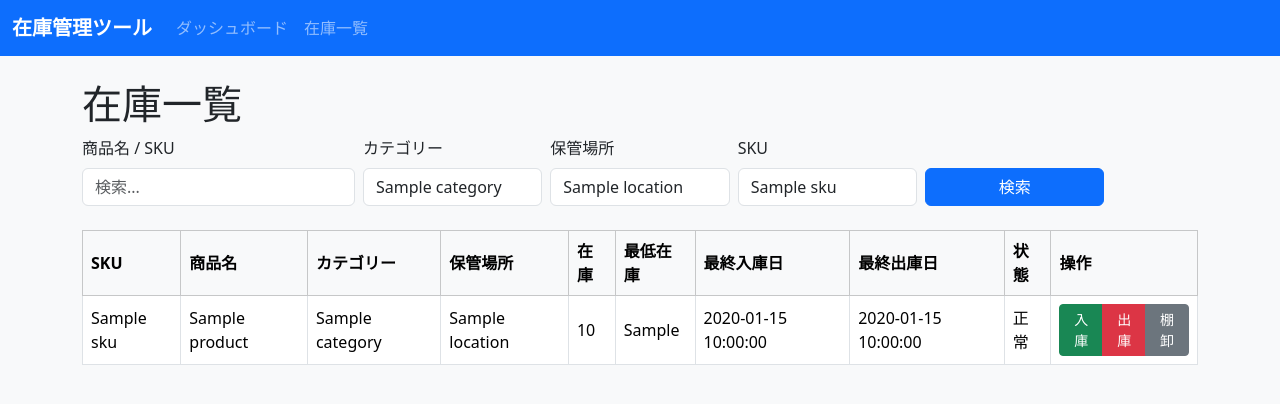
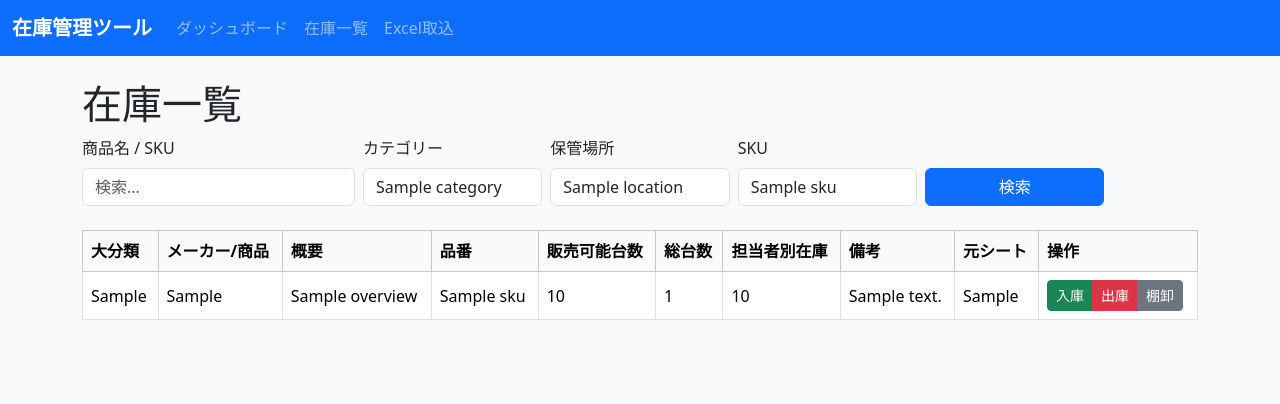
Before and after one commit to 970628809/Inventory, a Flask app: template inventory_app/templates/inventory.html in a window 1280 px wide. Shown: the top 404 px of the page. Run offline with Flask 2, Linux system fonts and the light colour scheme; the template is opened without the code that fills it: most values are stand-ins (such as "Sample title", 1, 10 or a date in 2020).

Commit message:
add excel import feature

```diff
--- a/inventory_app/app.py
+++ b/inventory_app/app.py
@@ -1,8 +1,10 @@
+import json
 import os
 from flask import Flask, render_template, request, redirect, url_for, flash
 import sqlite3
 from pathlib import Path
 from datetime import datetime, timedelta
+from openpyxl import load_workbook
 
 BASE_DIR = Path(__file__).resolve().parent
 DB_PATH = BASE_DIR / "inventory.db"
@@ -15,6 +17,51 @@ OPERATION_LABELS = {
     "outbound": "出庫",
     "adjustment": "棚卸",
 }
+
+PRODUCT_COLUMNS = {
+    "source_sheet": "TEXT",
+    "source_row": "INTEGER",
+    "big_category": "TEXT",
+    "maker_or_product": "TEXT",
+    "overview": "TEXT",
+    "stock_status": "TEXT",
+    "display_flag": "TEXT",
+    "available_stock": "INTEGER NOT NULL DEFAULT 0",
+    "total_stock": "INTEGER NOT NULL DEFAULT 0",
+    "staff_stock_json": "TEXT",
+    "imported_at": "TEXT",
+}
+
+
+def ensure_product_columns(conn):
+    cursor = conn.cursor()
+    cursor.execute("PRAGMA table_info(products)")
+    existing_columns = {row[1] for row in cursor.fetchall()}
+    for name, definition in PRODUCT_COLUMNS.items():
+        if name not in existing_columns:
+            cursor.execute(f"ALTER TABLE products ADD COLUMN {name} {definition}")
+    conn.commit()
+
+
+def ensure_database():
+    conn = sqlite3.connect(DB_PATH)
+    try:
+        cursor = conn.cursor()
+        cursor.execute("SELECT name FROM sqlite_master WHERE type='table' AND name='products'")
+        if cursor.fetchone():
+            ensure_product_columns(conn)
+        else:
+            conn.close()
+            conn = None
+            from init_db import create_db
+            create_db()
+            return
+    finally:
+        if conn:
+            conn.close()
+
+
+ensure_database()
 
 
 def get_db_connection():
@@ -37,17 +84,17 @@ def build_product_query(params):
     values = []
 
     if params["q"]:
-        sql += " AND (name LIKE ? OR sku LIKE ?)"
+        sql += " AND (name LIKE ? OR sku LIKE ? OR big_category LIKE ? OR maker_or_product LIKE ? OR overview LIKE ? OR notes LIKE ? OR source_sheet LIKE ? OR category LIKE ? OR location LIKE ? OR staff_stock_json LIKE ? )"
         term = f"%{params['q']}%"
-        values.extend([term, term])
+        values.extend([term] * 10)
 
     if params["sku"]:
         sql += " AND sku LIKE ?"
         values.append(f"%{params['sku']}%")
 
     if params["category"]:
-        sql += " AND category LIKE ?"
-        values.append(f"%{params['category']}%")
+        sql += " AND (category LIKE ? OR big_category LIKE ?)"
+        values.extend([f"%{params['category']}%", f"%{params['category']}%"])
 
     if params["location"]:
         sql += " AND location LIKE ?"
@@ -57,6 +104,216 @@ def build_product_query(params):
     return sql, values
 
 
+def parse_int(value):
+    if value is None:
+        return 0
+    if isinstance(value, str):
+        value = value.strip().replace(",", "")
+    try:
+        return int(value)
+    except Exception:
+        try:
+            return int(float(value))
+        except Exception:
+            return 0
+
+
+def get_cell(sheet, row, col):
+    value = sheet.cell(row=row, column=col).value
+    return value if value is not None else ""
+
+
+def parse_staff_stock(sheet, row):
+    values = {}
+    for col in range(13, 27):
+        header = sheet.cell(row=2, column=col).value
+        if header is None:
+            continue
+        header = str(header).strip()
+        if not header:
+            continue
+        cell_value = sheet.cell(row=row, column=col).value
+        stock = parse_int(cell_value)
+        values[header] = stock
+    return values
+
+
+NORMAL_SHEETS = {
+    "エアコン在庫": "エアコン",
+    "給湯器在庫": "給湯器",
+    "トイレ在庫": "トイレ",
+    "その他設備在庫": None,
+    "その他家電在庫": None,
+}
+
+
+def parse_inventory_row(sheet, sheet_name, row):
+    if sheet_name in NORMAL_SHEETS:
+        reorder_point = parse_int(get_cell(sheet, row, 2))
+        stock_status = str(get_cell(sheet, row, 3)).strip()
+        maker_or_product = str(get_cell(sheet, row, 4)).strip()
+        overview = str(get_cell(sheet, row, 5)).strip()
+        sku = str(get_cell(sheet, row, 6)).strip()
+        display_flag = str(get_cell(sheet, row, 7)).strip()
+        available_stock = parse_int(get_cell(sheet, row, 8))
+        total_stock = parse_int(get_cell(sheet, row, 12))
+        notes = str(get_cell(sheet, row, 27)).strip()
+        staff_stock = parse_staff_stock(sheet, row)
+
+        if not sku and not maker_or_product and not overview:
+            return None
+
+        if NORMAL_SHEETS[sheet_name] is None:
+            big_category = maker_or_product
+        else:
+            big_category = NORMAL_SHEETS[sheet_name]
+
+        name = maker_or_product or sku or overview or "不明"
+        return {
+            "source_sheet": sheet_name,
+            "source_row": row,
+            "big_category": big_category,
+            "maker_or_product": maker_or_product,
+            "overview": overview,
+            "sku": sku,
+            "stock_status": stock_status,
+            "display_flag": display_flag,
+            "available_stock": available_stock,
+            "total_stock": total_stock,
+            "reorder_point": reorder_point,
+            "staff_stock_json": json.dumps(staff_stock, ensure_ascii=False),
+            "notes": notes,
+            "imported_at": datetime.now().strftime("%Y-%m-%d %H:%M:%S"),
+            "current_stock": available_stock,
+            "name": name,
+            "category": big_category,
+            "location": "",
+        }
+    if sheet_name == "魚倉庫在庫":
+        reorder_point = parse_int(get_cell(sheet, row, 2))
+        stock_status = str(get_cell(sheet, row, 3)).strip()
+        available_stock = parse_int(get_cell(sheet, row, 4))
+        maker_or_product = str(get_cell(sheet, row, 8)).strip()
+        overview = str(get_cell(sheet, row, 7)).strip()
+        sku = str(get_cell(sheet, row, 9)).strip()
+        notes = str(get_cell(sheet, row, 20)).strip()
+        big_category = str(get_cell(sheet, row, 6)).strip()
+
+        if not sku and not overview:
+            return None
+
+        name = maker_or_product or sku or overview or "不明"
+        return {
+            "source_sheet": sheet_name,
+            "source_row": row,
+            "big_category": big_category,
+            "maker_or_product": maker_or_product,
+            "overview": overview,
+            "sku": sku,
+            "stock_status": stock_status,
+            "display_flag": "",
+            "available_stock": available_stock,
+            "total_stock": 0,
+            "reorder_point": reorder_point,
+            "staff_stock_json": json.dumps({}, ensure_ascii=False),
+            "notes": notes,
+            "imported_at": datetime.now().strftime("%Y-%m-%d %H:%M:%S"),
+            "current_stock": available_stock,
+            "name": name,
+            "category": big_category,
+            "location": "",
+        }
+    return None
+
+
+def import_excel_file(file_stream):
+    workbook = load_workbook(filename=file_stream, data_only=True)
+    sheet_names = [name for name in workbook.sheetnames if workbook[name].sheet_state == "visible"]
+    imported = 0
+    skipped = 0
+    errors = 0
+    error_details = []
+    conn = get_db_connection()
+
+    for sheet_name in sheet_names:
+        if sheet_name not in list(NORMAL_SHEETS.keys()) + ["魚倉庫在庫"]:
+            continue
+        sheet = workbook[sheet_name]
+        for row in range(4, sheet.max_row + 1):
+            try:
+                record = parse_inventory_row(sheet, sheet_name, row)
+                if record is None:
+                    skipped += 1
+                    continue
+                existing = conn.execute(
+                    "SELECT id FROM products WHERE source_sheet = ? AND source_row = ?",
+                    (record["source_sheet"], record["source_row"]),
+                ).fetchone()
+                if existing:
+                    conn.execute(
+                        "UPDATE products SET big_category = ?, maker_or_product = ?, overview = ?, sku = ?, stock_status = ?, display_flag = ?, available_stock = ?, total_stock = ?, reorder_point = ?, staff_stock_json = ?, notes = ?, imported_at = ?, current_stock = ?, name = ?, category = ?, location = ?, updated_at = ? WHERE source_sheet = ? AND source_row = ?",
+                        (
+                            record["big_category"],
+                            record["maker_or_product"],
+                            record["overview"],
+                            record["sku"],
+                            record["stock_status"],
+                            record["display_flag"],
+                            record["available_stock"],
+                            record["total_stock"],
+                            record["reorder_point"],
+                            record["staff_stock_json"],
+                            record["notes"],
+                            record["imported_at"],
+                            record["current_stock"],
+                            record["name"],
+                            record["category"],
+                            record["location"],
+                            datetime.now().strftime("%Y-%m-%d %H:%M:%S"),
+                            record["source_sheet"],
+                            record["source_row"],
+                        ),
+                    )
+                else:
+                    conn.execute(
+                        "INSERT INTO products (source_sheet, source_row, big_category, maker_or_product, overview, sku, stock_status, display_flag, available_stock, total_stock, reorder_point, staff_stock_json, notes, imported_at, current_stock, name, category, location, created_at, updated_at) VALUES (?, ?, ?, ?, ?, ?, ?, ?, ?, ?, ?, ?, ?, ?, ?, ?, ?, ?, ?, ?)",
+                        (
+                            record["source_sheet"],
+                            record["source_row"],
+                            record["big_category"],
+                            record["maker_or_product"],
+                            record["overview"],
+                            record["sku"],
+                            record["stock_status"],
+                            record["display_flag"],
+                            record["available_stock"],
+                            record["total_stock"],
+                            record["reorder_point"],
+                            record["staff_stock_json"],
+                            record["notes"],
+                            record["imported_at"],
+                            record["current_stock"],
+                            record["name"],
+                            record["category"],
+                            record["location"],
+                            datetime.now().strftime("%Y-%m-%d %H:%M:%S"),
+                            datetime.now().strftime("%Y-%m-%d %H:%M:%S"),
+                        ),
+                    )
+                imported += 1
+            except Exception as exc:
+                errors += 1
+                error_details.append(f"{sheet_name} 行 {row}: {exc}")
+    conn.commit()
+    conn.close()
+    return {
+        "imported": imported,
+        "skipped": skipped,
+        "errors": errors,
+        "error_details": error_details,
+    }
+
+
 @app.route("/")
 def dashboard():
     conn = get_db_connection()
@@ -64,11 +321,11 @@ def dashboard():
     cutoff = today - timedelta(days=30)
 
     zero_stock = conn.execute(
-        "SELECT * FROM products WHERE current_stock = 0 ORDER BY name"
+        "SELECT * FROM products WHERE available_stock = 0 ORDER BY name"
     ).fetchall()
 
     low_stock = conn.execute(
-        "SELECT * FROM products WHERE current_stock > 0 AND current_stock <= reorder_point ORDER BY current_stock ASC"
+        "SELECT * FROM products WHERE reorder_point > 0 AND available_stock <= reorder_point ORDER BY available_stock ASC"
     ).fetchall()
 
     stagnant_stock = conn.execute(
@@ -103,6 +360,24 @@ def inventory():
         products=products,
         params=params,
     )
+
+
+@app.route("/excel_import", methods=["GET", "POST"])
+def excel_import():
+    result = None
+    if request.method == "POST":
+        uploaded_file = request.files.get("excel_file")
+        if not uploaded_file or uploaded_file.filename == "":
+            flash("Excelファイルを選択してください。", "danger")
+        elif not uploaded_file.filename.lower().endswith(".xlsx"):
+            flash(".xlsxファイルをアップロードしてください。", "danger")
+        else:
+            result = import_excel_file(uploaded_file)
+            if result["errors"] == 0:
+                flash(f"Excel取込が完了しました。{result['imported']}件を登録し、{result['skipped']}件をスキップしました。", "success")
+            else:
+                flash(f"Excel取込が完了しました。{result['imported']}件を登録し、{result['skipped']}件をスキップし、{result['errors']}件のエラーが発生しました。", "danger")
+    return render_template("excel_import.html", result=result)
 
 
 @app.route("/stock/operate/<int:product_id>", methods=["GET", "POST"])
--- a/inventory_app/requirements.txt
+++ b/inventory_app/requirements.txt
@@ -1 +1,2 @@
 Flask>=2.0
+openpyxl>=3.0
--- a/inventory_app/templates/base.html
+++ b/inventory_app/templates/base.html
@@ -15,6 +15,7 @@
           <ul class="navbar-nav me-auto mb-2 mb-lg-0">
             <li class="nav-item"><a class="nav-link" href="/">ダッシュボード</a></li>
             <li class="nav-item"><a class="nav-link" href="/inventory">在庫一覧</a></li>
+            <li class="nav-item"><a class="nav-link" href="/excel_import">Excel取込</a></li>
           </ul>
         </div>
       </div>
--- a/inventory_app/templates/inventory.html
+++ b/inventory_app/templates/inventory.html
@@ -27,38 +27,38 @@
     <table class="table table-bordered table-hover align-middle">
       <thead class="table-light">
         <tr>
-          <th>SKU</th>
-          <th>商品名</th>
-          <th>カテゴリー</th>
-          <th>保管場所</th>
-          <th>在庫</th>
-          <th>最低在庫</th>
-          <th>最終入庫日</th>
-          <th>最終出庫日</th>
-          <th>状態</th>
+          <th>大分類</th>
+          <th>メーカー/商品</th>
+          <th>概要</th>
+          <th>品番</th>
+          <th>販売可能台数</th>
+          <th>総台数</th>
+          <th>担当者別在庫</th>
+          <th>備考</th>
+          <th>元シート</th>
           <th>操作</th>
         </tr>
       </thead>
       <tbody>
         {% for product in products %}
           {% set status = '' %}
-          {% if product.current_stock == 0 %}
+          {% if product.available_stock == 0 %}
             {% set status = '在庫 0' %}
-          {% elif product.current_stock <= product.reorder_point %}
+          {% elif product.reorder_point > 0 and product.available_stock <= product.reorder_point %}
             {% set status = '低在庫' %}
           {% else %}
             {% set status = '正常' %}
           {% endif %}
           <tr>
+            <td>{{ product.big_category }}</td>
+            <td>{{ product.maker_or_product }}</td>
+            <td>{{ product.overview }}</td>
             <td>{{ product.sku }}</td>
-            <td>{{ product.name }}</td>
-            <td>{{ product.category }}</td>
-            <td>{{ product.location }}</td>
-            <td>{{ product.current_stock }}</td>
-            <td>{{ product.reorder_point }}</td>
-            <td>{{ product.last_in_date or '-' }}</td>
-            <td>{{ product.last_out_date or '-' }}</td>
-            <td>{{ status }}</td>
+            <td>{{ product.available_stock }}</td>
+            <td>{{ product.total_stock }}</td>
+            <td>{{ product.staff_stock_json or '-' }}</td>
+            <td>{{ product.notes }}</td>
+            <td>{{ product.source_sheet }}</td>
             <td>
               <div class="btn-group" role="group">
                 <a href="{{ url_for('stock_operate', product_id=product.id, type='inbound') }}" class="btn btn-sm btn-success">入庫</a>
@@ -66,7 +66,6 @@
                 <a href="{{ url_for('stock_operate', product_id=product.id, type='adjustment') }}" class="btn btn-sm btn-secondary">棚卸</a>
               </div>
             </td>
-          </tr>
         {% else %}
           <tr>
             <td colspan="9" class="text-center">該当する商品が見つかりません。</td>
```
Also changed, not shown: inventory_app/init_db.py (+44 -7 lines), inventory_app/templates/excel_import.html (added, +34 -0 lines), inventory_app/inventory.db.
